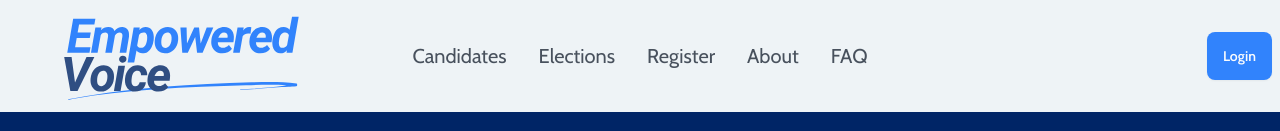
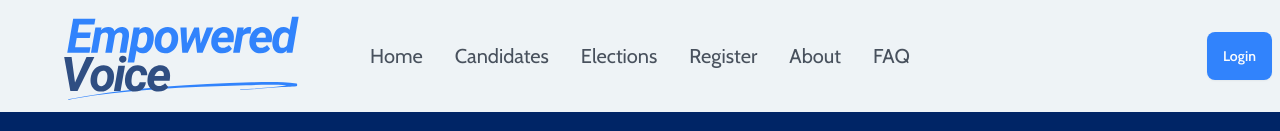
Before and after one commit to soyDOFT/EmpoweredVoice, a Next.js app in the folder frontend/: page / in a window 1280 px wide. Shown: the top 131 px of the page. Built offline with nearby package versions, Linux system fonts and the light colour scheme; no server answers.

Commit message:
Added home to nav

```diff
--- a/frontend/src/components/Nav.js
+++ b/frontend/src/components/Nav.js
@@ -14,6 +14,7 @@ export default async function Nav() {
               <ul
                 tabIndex={0}
                 className="menu menu-sm dropdown-content bg-base-100 rounded-box z-[1] mt-3 w-52 p-2 shadow text-secondary">
+                <li><Link href="/">Home</Link></li>
                 <li><Link href="/candidates">Candidates</Link></li>
                 <li><Link href="/elections">Elections</Link></li>
                 <li><Link href="/register">Register</Link></li>
@@ -27,7 +28,8 @@ export default async function Nav() {
           </div>
           <div className="navbar-center hidden lg:flex">
             <ul className="menu menu-horizontal px-1 text-xl">
-            <li><Link href="/candidates">Candidates</Link></li>
+              <li><Link href="/">Home</Link></li>
+              <li><Link href="/candidates">Candidates</Link></li>
               <li><Link href="/elections">Elections</Link></li>
               <li><Link href="/register">Register</Link></li>
               <li><Link href="/about">About</Link></li>
```
